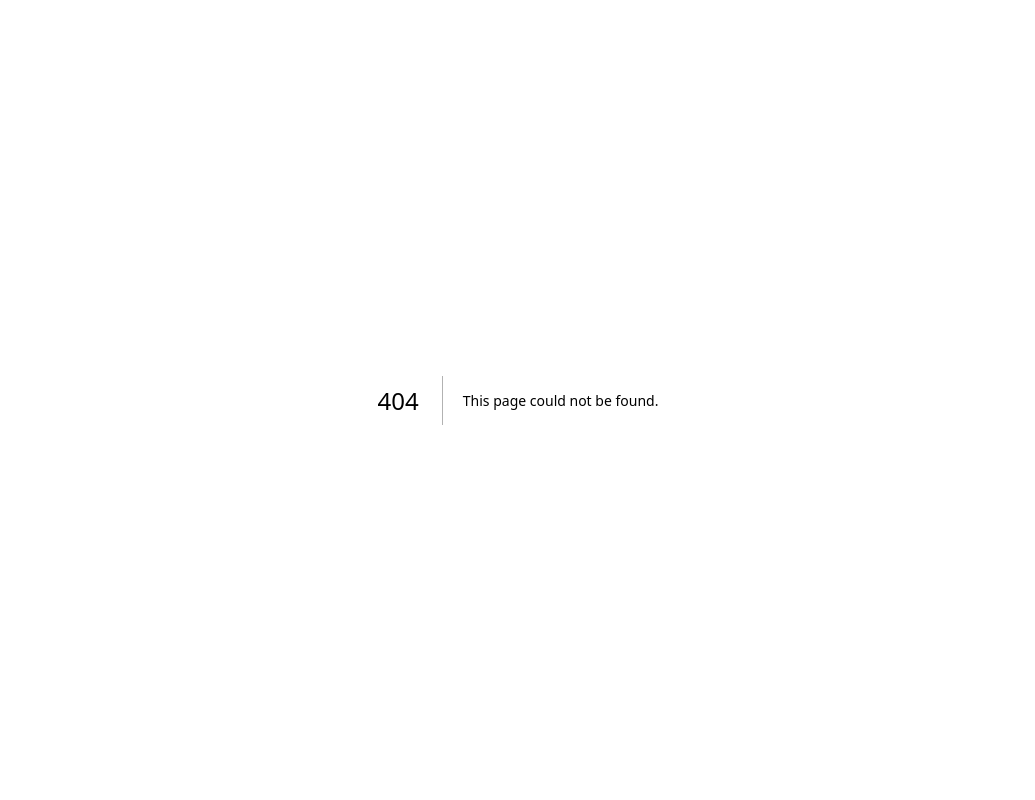
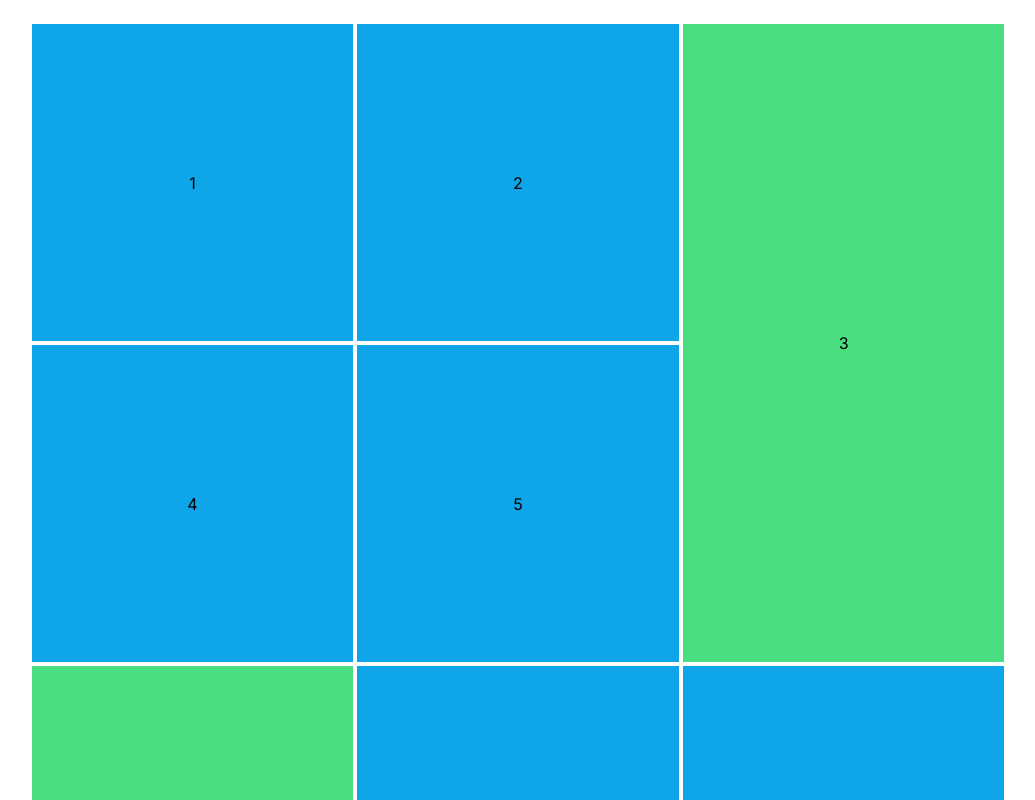
Before and after one commit to DEVTENO/velonexa-frontend, a Next.js app: page /explore in a window 1280 px wide. Before the commit this address had no page. Shown: the top 800 px of the page, without its empty margins (122-1157 px from the left). Built offline with nearby package versions, Linux system fonts and the light colour scheme.

Commit message:
memindahkan explore page ke branch baru.

```diff
--- /dev/null
+++ b/src/app/explore/page.tsx
@@ -0,0 +1,71 @@
+"use client";
+
+import React, { useState } from "react";
+import "../explorePage.css";
+
+type Item = {
+  id: number;
+  text: string;
+  comment: string;
+};
+
+const Explore: React.FC = () => {
+  const items: Item[] = [
+    { id: 1, text: "1", comment: "16" },
+    { id: 2, text: "2", comment: "20" },
+    { id: 3, text: "3", comment: "48" },
+    { id: 4, text: "4", comment: "29" },
+    { id: 5, text: "5", comment: "500" },
+    { id: 6, text: "6", comment: "47" },
+    { id: 7, text: "7", comment: "12" },
+    { id: 8, text: "8", comment: "86" },
+    { id: 9, text: "9", comment: "37" },
+    { id: 10, text: "10", comment: "5" },
+  ];
+
+  return (
+    <section className="container relative grid grid-cols-3 gap-1 auto-rows-fr w-[81%] h-[80rem] my-6">
+      {items.map(({ id, text, comment }) => (
+        <ExploreItem key={id} id={id} text={text} comment={comment} />
+      ))}
+    </section>
+  );
+};
+
+const ExploreItem: React.FC<Item> = ({ id, text, comment }) => {
+  const [isHovered, setIsHovered] = useState(false);
+  const isLarge = id % 10 === 3 || id % 10 === 6;
+
+  return (
+    <div onMouseEnter={() => setIsHovered(true)} onMouseLeave={() => setIsHovered(false)} className={`relative overflow-hidden cursor-pointer ${isLarge ? "large-display" : ""}`}>
+      <div className="absolute inset-0 bg-black bg-opacity-30 z-10 flex flex-wrap gap-x-2 items-center justify-center font-bold text-white">
+        <svg xmlns="http://www.w3.org/2000/svg" width="24" height="24" viewBox="0 0 24 24" fill="white" stroke="currentColor" stroke-width="2" stroke-linecap="round" stroke-linejoin="round" className="lucide lucide-message-circle">
+          <path d="M7.9 20A9 9 0 1 0 4 16.1L2 22Z" />
+        </svg>
+        <p>{comment}</p>
+      </div>
+      <div className={`absolute inset-0 flex items-center justify-center text-black ${isHovered ? "z-0" : "z-20"} ${isLarge ? "bg-green-400" : "bg-sky-500"}`}>{text}</div>
+    </div>
+  );
+};
+
+export default Explore;
+
+// return (
+//   <>
+//     <section className="explore-content">
+//       <div className="">
+//         <div className="w-full h-full"></div>
+//       </div>
+//       <div>2</div>
+//       <div className="large-display">3</div>
+//       <div>4</div>
+//       <div>5</div>
+//       <div className="large-display">6</div>
+//       <div>7</div>
+//       <div>8</div>
+//       <div>9</div>
+//       <div>10</div>
+//     </section>
+//   </>
+// );
--- /dev/null
+++ b/src/app/explorePage.css
@@ -0,0 +1,11 @@
+@tailwind base;
+@tailwind components;
+@tailwind utilities;
+
+div {
+  @apply inline;
+}
+
+.large-display {
+  @apply row-span-2;
+}
```
Also changed, not shown: 1 other file (tests, documents, lock files or other folders).
